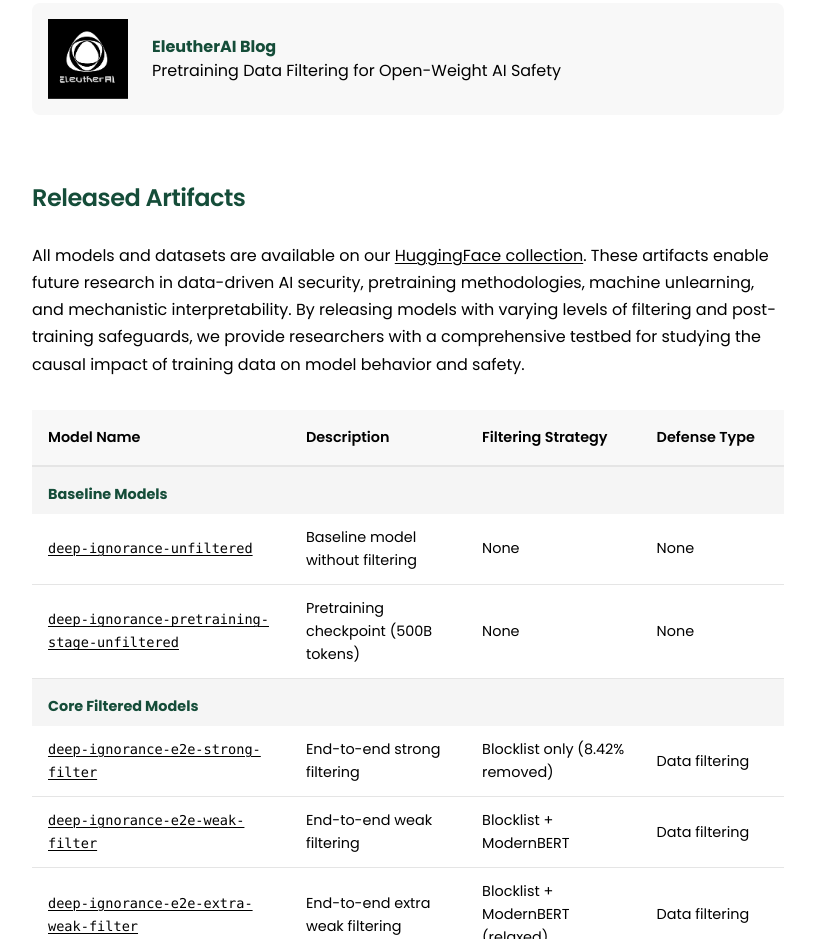
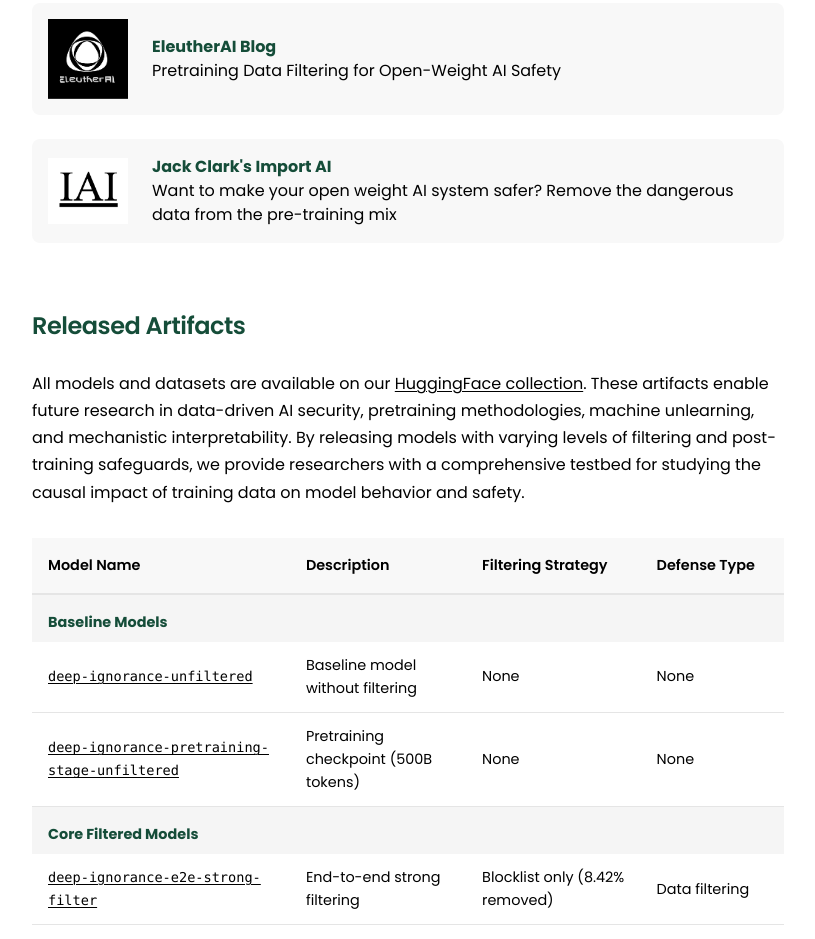
Before and after one commit to Kyle1668/deep-ignorance-website, a plain HTML site: page index.html in a window 1280 px wide. Shown: the part 3645-4584 px from the top of the page, without its empty margins (232-1047 px from the left). Drawn offline with Linux system fonts and the light colour scheme.

Commit message:
Add Import AI article to press section and update Kyle's website URL
- Added Jack Clark's Import AI article to the Articles & Press section
- Added Import AI logo (importai_logo.webp) to images directory
- Updated Kyle O'Brien's website URL from kyobrien.io to kyleobrien.io
- Enhanced CLAUDE.md with more detailed project structure and style guidelines

🤖 Generated with [Claude Code](https://claude.ai/code)

Co-Authored-By: Claude <noreply@anthropic.com>

```diff
--- a/index.html
+++ b/index.html
@@ -143,6 +143,13 @@
                         <div class="press-content">
                             <strong>EleutherAI Blog</strong><br>
                             Pretraining Data Filtering for Open-Weight AI Safety
+                        </div>
+                    </a>
+                    <a href="https://jack-clark.net/" target="_blank" class="press-item">
+                        <img src="images/importai_logo.webp" alt="Import AI logo" class="press-logo">
+                        <div class="press-content">
+                            <strong>Jack Clark's Import AI</strong><br>
+                            Want to make your open weight AI system safer? Remove the dangerous data from the pre-training mix
                         </div>
                     </a>
                 </div>
@@ -300,7 +307,7 @@
         </main>
 
         <footer>
-            <p>Contact: <a href="https://www.kyobrien.io/" target="_blank">Kyle O'Brien</a> | <a href="https://stephencasper.com/" target="_blank">Stephen Casper</a></p>
+            <p>Contact: <a href="https://kyleobrien.io/" target="_blank">Kyle O'Brien</a> | <a href="https://stephencasper.com/" target="_blank">Stephen Casper</a></p>
         </footer>
     </div>
 </body>
```
Also changed, not shown: images/importai_logo.webp (added), 1 other file.
